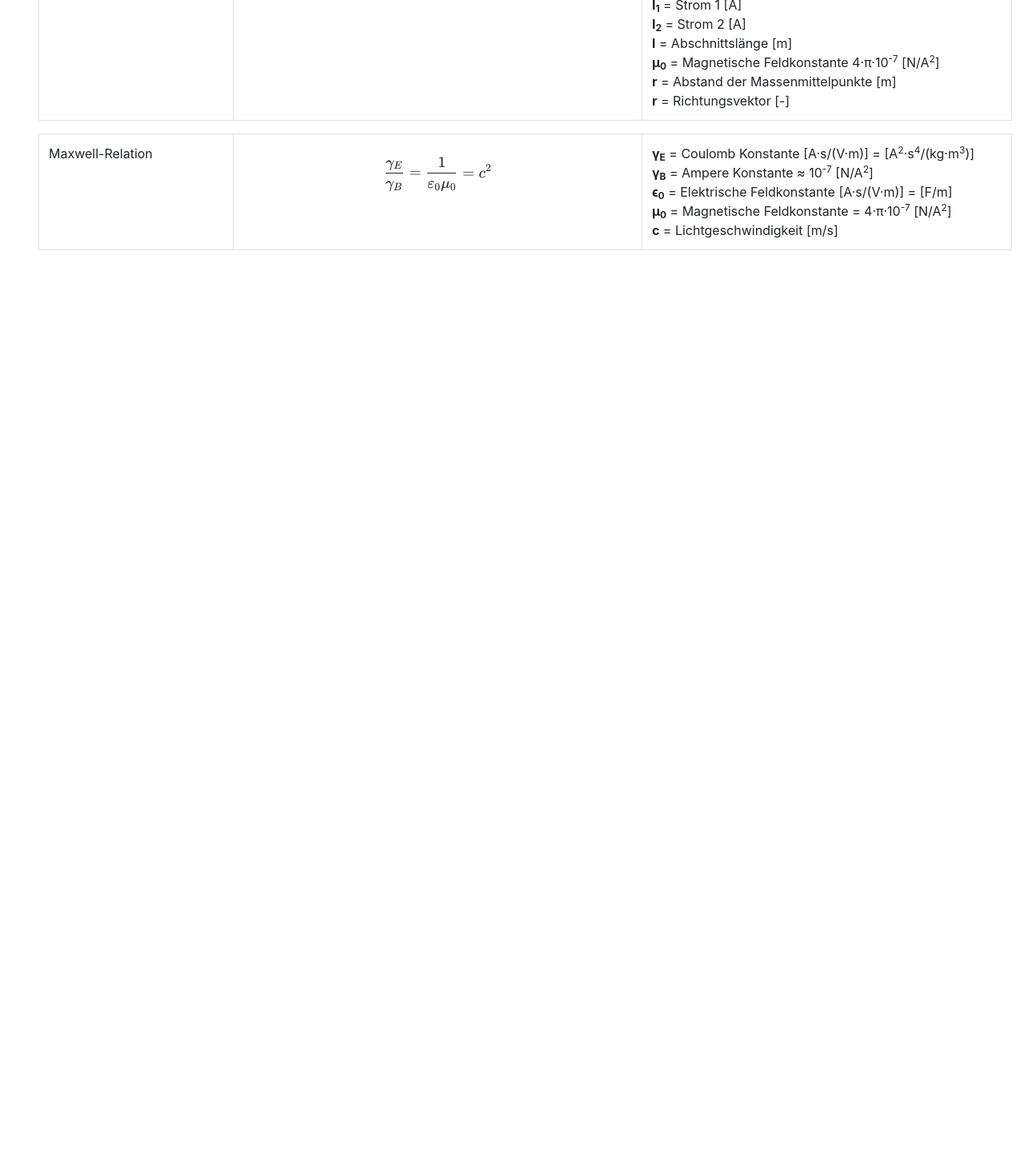
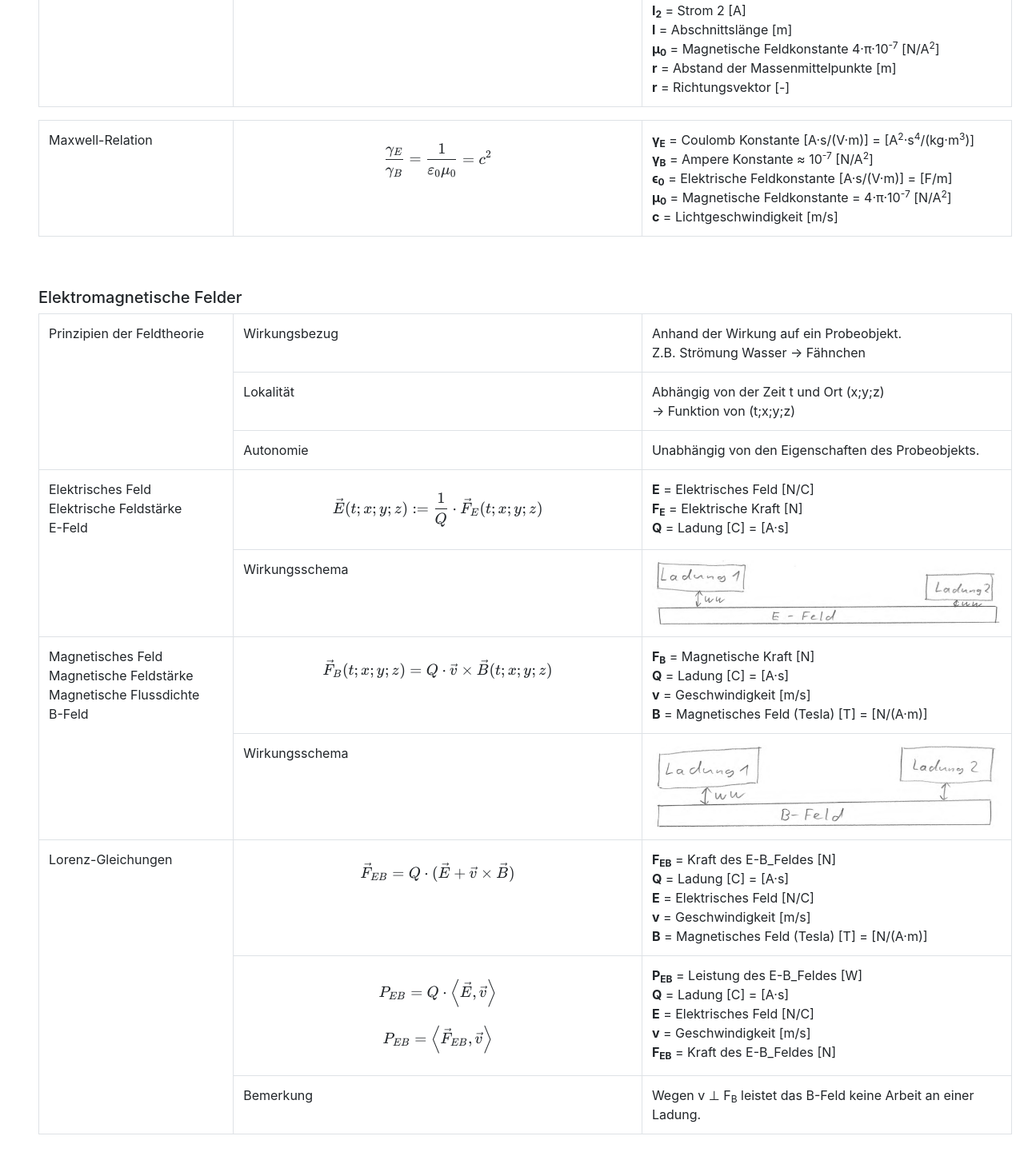
Before and after one commit to mschaufe/wiki, a PHP site: page /elektrik.php in a window 1280 px wide. Shown: the part 2031-3482 px from the top of the page at 80% size. Before the commit the page ends 2344 px from the top, so only its background shows below. Run offline with PHP 8.4, Linux system fonts and the light colour scheme; some libraries are stand-ins or nearby versions.

Commit message:
add Elektromagnetische Felder for S2

```diff
--- a/elektrik.php
+++ b/elektrik.php
@@ -26,7 +26,8 @@
 
           <div class="d-none d-xl-block col-xl-2 bd-toc">
             <ul class="section-nav">
-            <li class="toc-entry toc-h2"><a href="#gleichstrom">...</a></li>
+            <li class="toc-entry toc-h2"><a href="#ladung_und_strom">Ladung & Strom</a></li>
+            <li class="toc-entry toc-h2"><a href="#elektromagnetische_felder">Elektromagnetische Felder</a></li>
 
             </ul>
           </div>
@@ -37,7 +38,7 @@
 
           <p class="bd-lead">Der Begriff Elektrik ist die umgangssprachliche Bezeichnung für die Lehre von der Elektrizität.</p>
 
-          <br><br><h5 id="gleichstrom">Ladung & Strom</h5>
+          <br><br><h5 id="ladung_und_strom">Ladung & Strom</h5>
 
           <table class="table">
                 <thead>
@@ -101,9 +102,6 @@
                       Verschiedene Ladungen ziehen sich an. (+ -)
                     </td>
                   </tr>
-                  </table>
-
-                  <table>
                   <tr >
                     <td width=20% rowspan="2">Ampere-Gesetz</td>
                     <td width=42%>$$ \vec{F}_B = \gamma_B \cdot \frac{2l}{r}  \cdot I_1 \cdot I_2 \cdot \hat{r} = \mu_0 \frac{l}{2\pi r} \cdot I_1 \cdot I_2 \cdot \hat{r} $$</td>
@@ -141,6 +139,76 @@
                   </tr>
               </table>
 
+              <br><br><h5 id="elektromagnetische_felder">Elektromagnetische Felder</h5>
+              <table>
+                <tr>
+                  <td rowspan="3" width=20%>Prinzipien der Feldtheorie</td>
+                  <td width=42%>Wirkungsbezug</td>
+                  <td>Anhand der Wirkung auf ein Probeobjekt. <br>Z.B. Strömung Wasser → Fähnchen</td>
+                </tr>
+                <tr>
+                  <td>Lokalität</td>
+                  <td>Abhängig von der Zeit t und Ort (x;y;z)<br>→ Funktion von (t;x;y;z)</td>
+                </tr>
+                <tr>
+                  <td>Autonomie</td>
+                  <td>Unabhängig von den Eigenschaften des Probeobjekts.</td>
+                </tr>
+                <tr>
+                  <td rowspan="2">Elektrisches Feld<br>Elektrische Feldstärke<br>E-Feld</td>
+                  <td>$$ \vec{E}(t;x;y;z) := \frac{1}{Q} \cdot \vec{F}_E (t;x;y;z)$$</td>
+                  <td>
+                    <b>E</b> = Elektrisches Feld [N/C]<br>
+                    <b>F<sub>E</sub></b> = Elektrische Kraft [N]<br>
+                    <b>Q</b> = Ladung [C] = [A·s]<br>
+                  </td>
+                </tr>
+                <tr>
+                  <td>Wirkungsschema</td>
+                  <td><img src="bilder/elektrik/elektromagnetische_felder/schema_eFeld.png"style="max-height:40%; max-width:100%"></td>
+                </tr>
+                <tr>
+                  <td rowspan="2">Magnetisches Feld<br>Magnetische Feldstärke<br>Magnetische Flussdichte<br>B-Feld</td>
+                  <td>$$ \vec{F}_B (t;x;y;z) = Q \cdot \vec{v} \times \vec{B}(t;x;y;z)$$</td>
+                  <td>
+                    <b>F<sub>B</sub></b> = Magnetische Kraft [N]<br>
+                    <b>Q</b> = Ladung [C] = [A·s]<br>
+                    <b>v</b> = Geschwindigkeit [m/s]<br>
+                    <b>B</b> = Magnetisches Feld (Tesla) [T] = [N/(A·m)]
+                  </td>
+                </tr>
+                <tr>
+                  <td>Wirkungsschema</td>
+                  <td><img src="bilder/elektrik/elektromagnetische_felder/schema_bFeld.png"style="max-height:40%; max-width:100%"></td>
+                </tr>
+                <tr>
+                  <td rowspan="3">Lorenz-Gleichungen</td>
+                  <td>$$ \vec{F}_{EB} = Q \cdot (\vec{E}+\vec{v}\times \vec{B})  $$</td>
+                  <td>
+                     <b>F<sub>EB</sub></b> = Kraft des E-B_Feldes [N]<br>
+                     <b>Q</b> = Ladung [C] = [A·s]<br>
+                     <b>E</b> = Elektrisches Feld [N/C]<br>
+                     <b>v</b> = Geschwindigkeit [m/s]<br>
+                     <b>B</b> = Magnetisches Feld (Tesla) [T] = [N/(A·m)]
+                  </td>
+                </tr>
+                <tr>
+                  <td>$$ P_{EB} = Q \cdot \left \langle \vec{E},\vec{v} \right \rangle \\ \text{ } \\ P_{EB} = \left \langle \vec{F}_{EB},\vec{v} \right \rangle $$</td>
+                  <td>
+                    <b>P<sub>EB</sub></b> = Leistung des E-B_Feldes [W]<br>
+                    <b>Q</b> = Ladung [C] = [A·s]<br>
+                    <b>E</b> = Elektrisches Feld [N/C]<br>
+                    <b>v</b> = Geschwindigkeit [m/s]<br>
+                    <b>F<sub>EB</sub></b> = Kraft des E-B_Feldes [N]<br>
+                  </td>
+                </tr>
+                <tr>
+                  <td>Bemerkung</td>
+                  <td>Wegen v ⊥ F<sub>B</sub> leistet das B-Feld keine Arbeit an einer Ladung.
+                  </td>
+                </tr>
+              </table>
+
 
         </main>
       </div>
```
Also changed, not shown: bilder/elektrik/elektromagnetische_felder/schema_bFeld.png (added), bilder/elektrik/elektromagnetische_felder/schema_eFeld.png (added).
